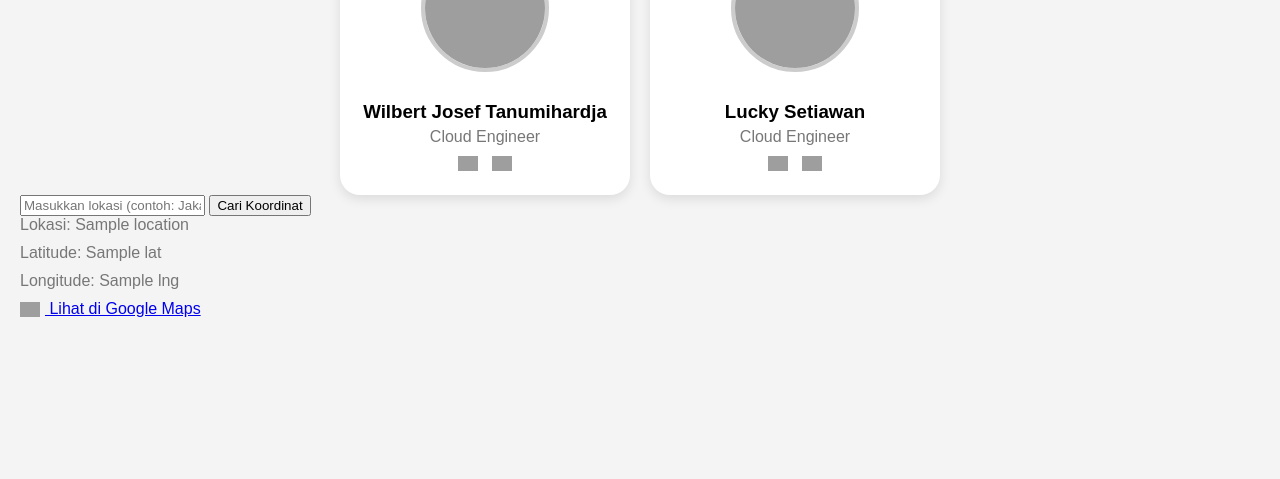
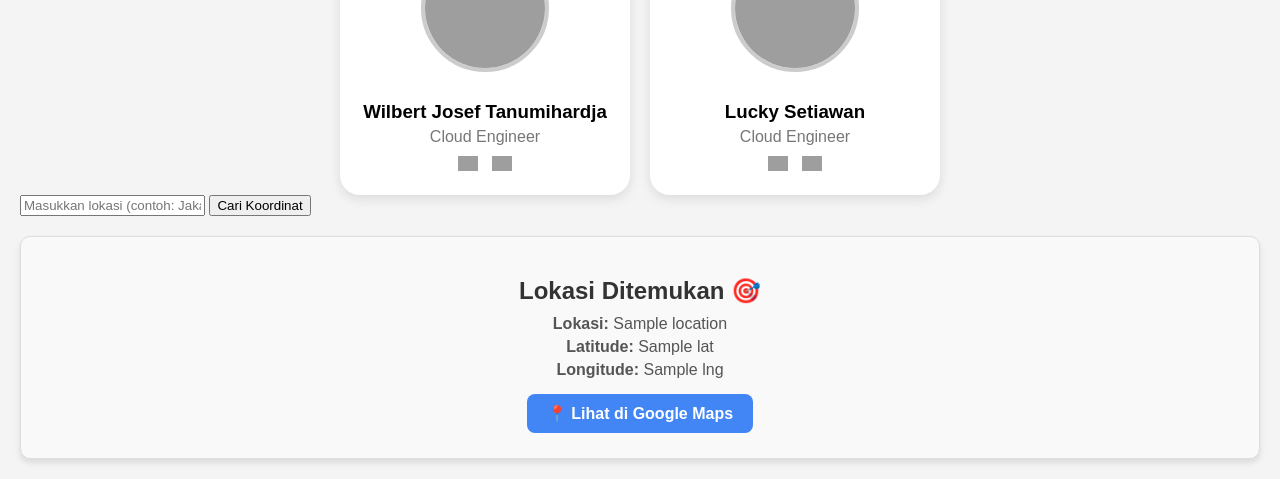
Before and after one commit to ndchsn/hict-team, a Flask app: template templates/index.html in a window 1280 px wide. Shown: the part 831-1310 px from the top of the page. Before the commit the page ends 1148 px from the top, so only its background shows below. Run offline with Flask 3, Linux system fonts and the light colour scheme; the template is opened without the code that fills it: most values are stand-ins (such as "Sample title", 1, 10 or a date in 2020); grey boxes are pictures that could not be loaded.

Commit message:
update google map

```diff
--- a/static/css/style.css
+++ b/static/css/style.css
@@ -83,3 +83,54 @@ body {
       align-items: center;
     }
   }
+
+  /* Untuk lokasi hasil */
+.location-card {
+  background-color: #f9f9f9;
+  padding: 20px;
+  margin-top: 20px;
+  border: 1px solid #ddd;
+  border-radius: 10px;
+  text-align: center;
+  box-shadow: 0px 4px 6px rgba(0, 0, 0, 0.1);
+}
+
+.location-card h2 {
+  color: #333;
+  margin-bottom: 10px;
+}
+
+.location-card p {
+  margin: 5px 0;
+  font-size: 16px;
+  color: #555;
+}
+
+/* Tombol/link ke Google Maps */
+.maps-button {
+  display: inline-block;
+  margin-top: 10px;
+  padding: 10px 20px;
+  background-color: #4285F4; /* warna biru Google */
+  color: #fff;
+  border-radius: 8px;
+  text-decoration: none;
+  font-weight: bold;
+  transition: background-color 0.3s;
+}
+
+.maps-button:hover {
+  background-color: #3367D6; /* warna hover */
+}
+
+/* Untuk error message */
+.error-card {
+  background-color: #ffe6e6;
+  padding: 15px;
+  margin-top: 20px;
+  border: 1px solid #ff9999;
+  border-radius: 10px;
+  text-align: center;
+  color: #cc0000;
+  font-weight: bold;
+}
--- a/templates/index.html
+++ b/templates/index.html
@@ -79,18 +79,23 @@
   </form>
 
   {% if lat and lng %}
-  <p>Lokasi: {{ location }}</p>
-  <p>Latitude: {{ lat }}</p>
-  <p>Longitude: {{ lng }}</p>
-  <p>
-    <a href="https://www.google.com/maps?q={{ lat }},{{ lng }}" target="_blank">
-      <img src="https://cdn.jsdelivr.net/npm/simple-icons@v11/icons/googlemaps.svg" alt="Google Maps" width="20" style="vertical-align: middle; margin-right: 5px;" />
-      Lihat di Google Maps
-    </a>
-  </p>
+  <div class="location-card">
+    <h2>Lokasi Ditemukan 🎯</h2>
+    <p><strong>Lokasi:</strong> {{ location }}</p>
+    <p><strong>Latitude:</strong> {{ lat }}</p>
+    <p><strong>Longitude:</strong> {{ lng }}</p>
+    <p>
+      <a class="maps-button" href="https://www.google.com/maps?q={{ lat }},{{ lng }}" target="_blank">
+        📍 Lihat di Google Maps
+      </a>
+    </p>
+  </div>
   {% elif error %}
-    <p style="color:red">{{ error }}</p>
+    <div class="error-card">
+      <p>{{ error }}</p>
+    </div>
   {% endif %}
+
 
 
 </body>
```
